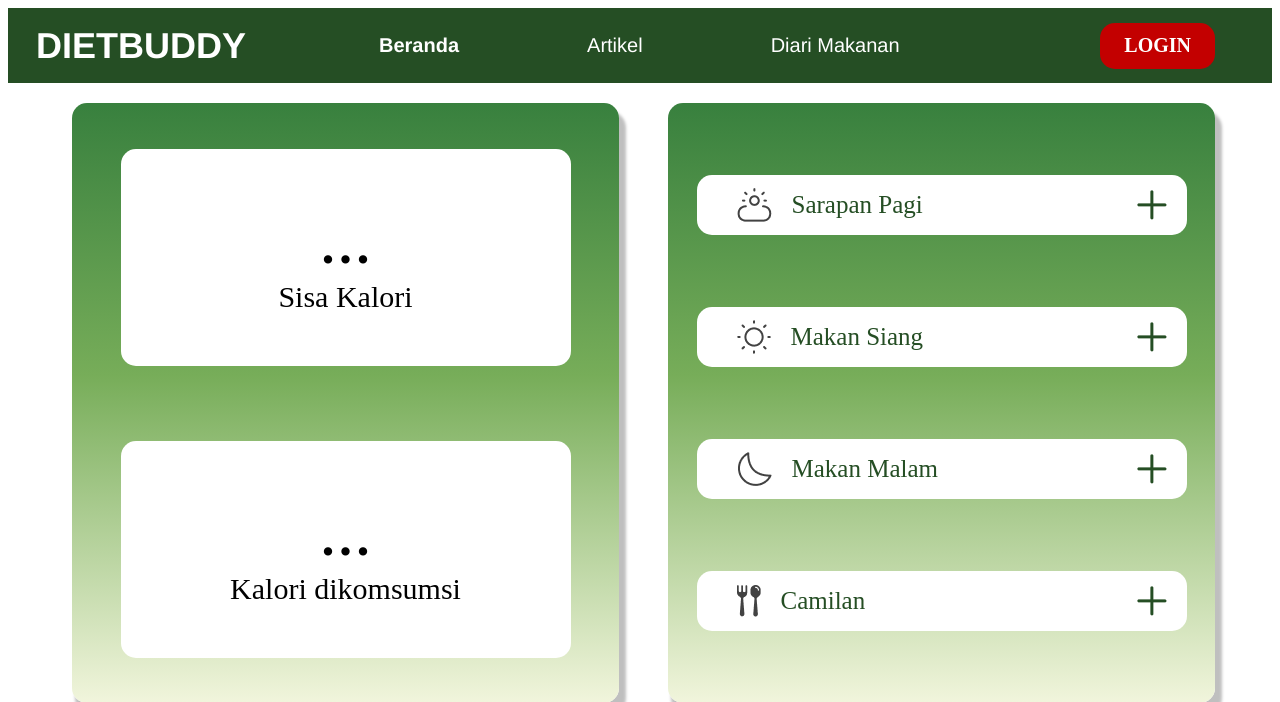
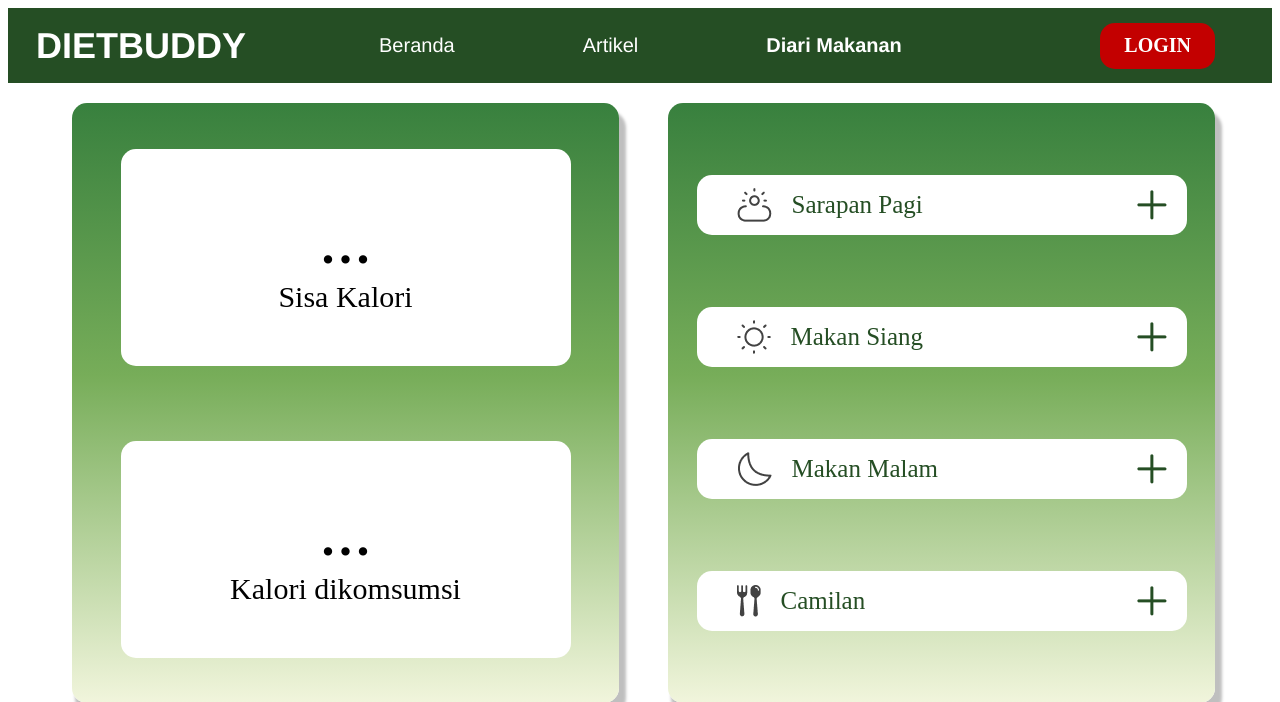
Before and after one commit to Shellahariza/PROJECTRPL, a PHP site: page /diarimakanan.html in a window 1280 px wide. Shown: the top 702 px of the page. Run offline with PHP 8.4, Linux system fonts and the light colour scheme; some libraries are stand-ins or nearby versions.

Commit message:
edit by zii

```diff
--- a/diarimakanan.css
+++ b/diarimakanan.css
@@ -10,6 +10,9 @@ main{
     margin-top: 20px;
     display: flex;
     justify-content: center;
+  }
+  .diari{
+    font-weight: 1000;
   }
   .kotakkiri{
     margin-right: 49px;
--- a/homewithnouser.css
+++ b/homewithnouser.css
@@ -9,6 +9,10 @@ body {
 }
 main {
   margin-left: 57px;
+}
+.beranda {
+  font-weight: 800;
+  text-align: center;
 }
 .sobatdietmu {
   display: flex;
--- a/index.css
+++ b/index.css
@@ -7,7 +7,10 @@ main{
   margin-left: 64px;
   margin-right: 57px;
 }
-
+.beranda {
+  font-weight: 800;
+  text-align: center;
+}
 .sec1{
   display: flex;
   flex-direction: row-reverse;
--- a/navigasi.css
+++ b/navigasi.css
@@ -18,10 +18,7 @@ nav {
   .brand{
     font-weight: 1000;
   }
-  .beranda {
-    font-weight: 800;
-    text-align: center;
-  }
+
   .menu {
     display: flex;
     align-items: center;
```
